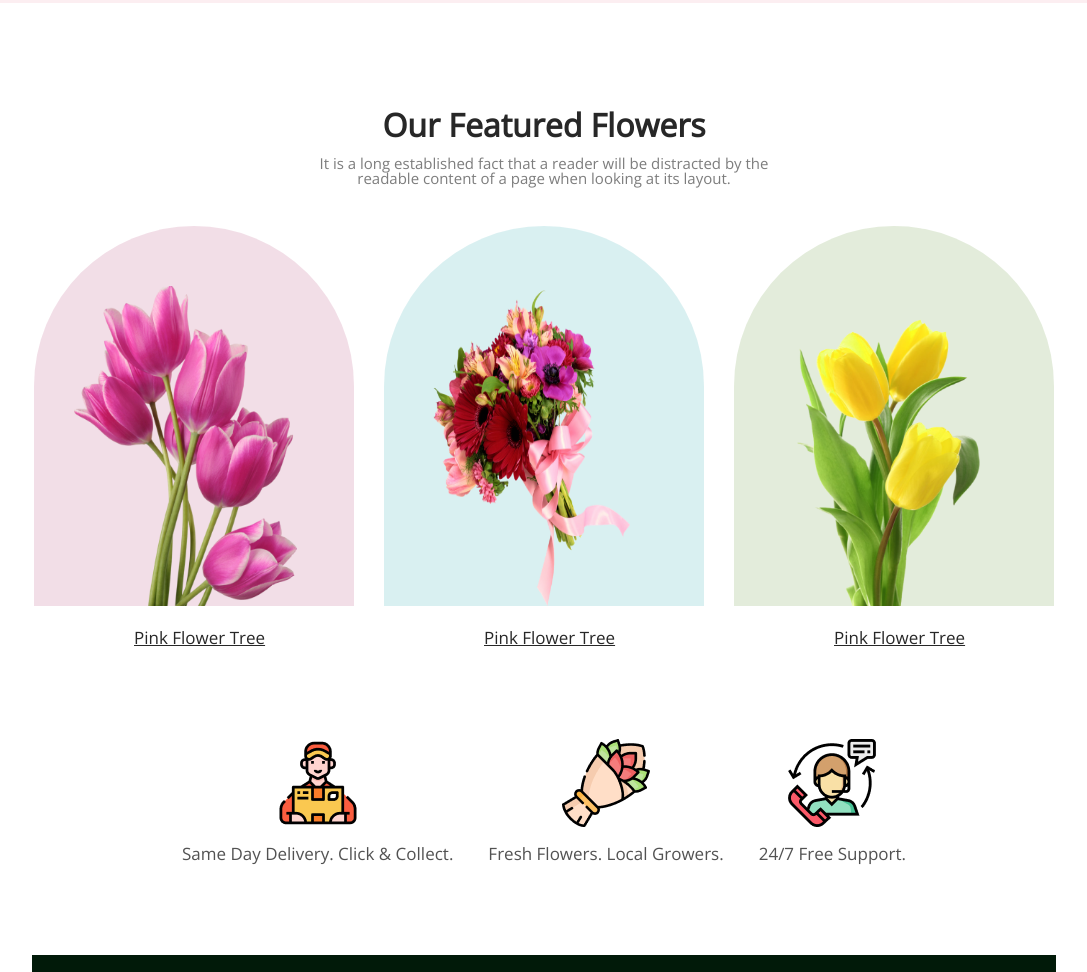
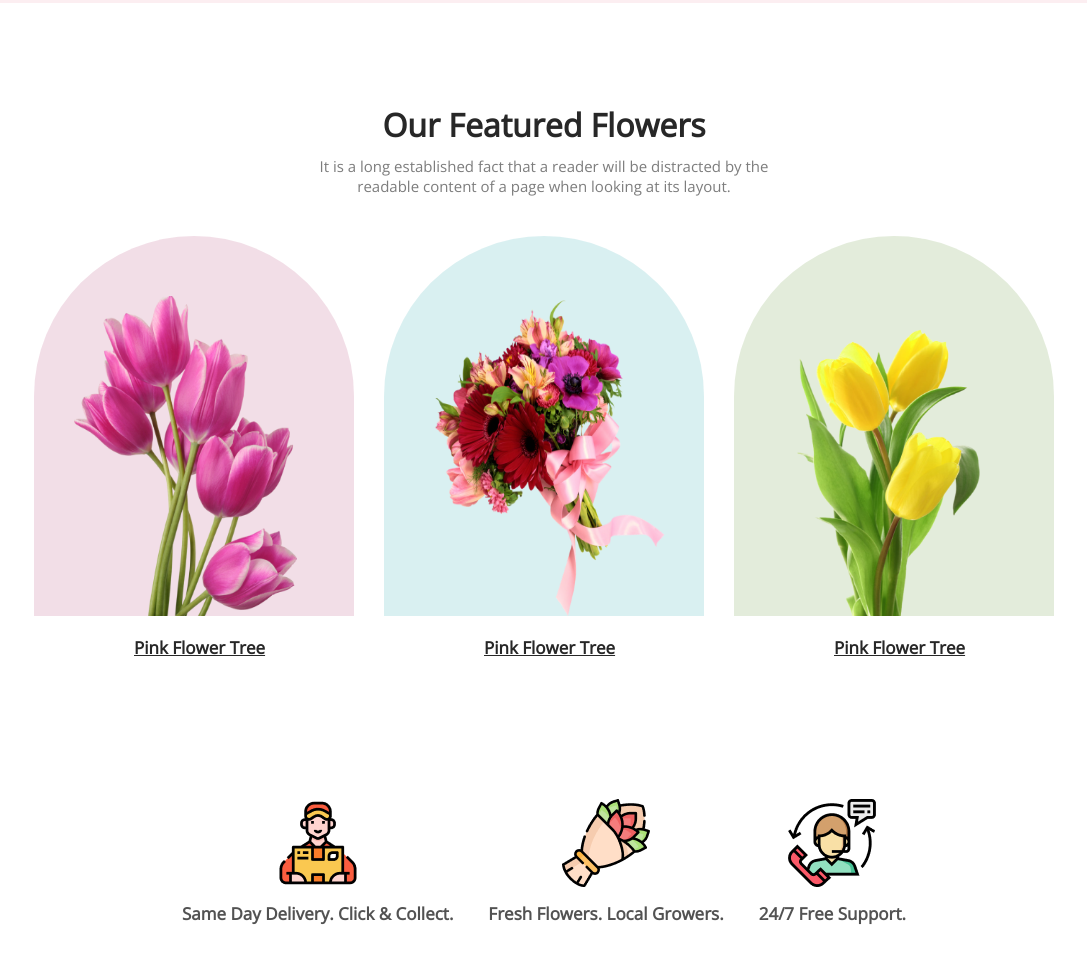
Before and after one commit to sojibjubayer/test-assignment-1, a plain HTML site: page index.html in a window 1280 px wide. Shown: the part 797-1769 px from the top of the page, without its empty margins (96-1183 px from the left). Drawn offline with nearby package versions, Linux system fonts and the light colour scheme.

Commit message:
update 1

```diff
--- a/index.html
+++ b/index.html
@@ -48,7 +48,7 @@
 
             <div class="image-card">
                 <div class="card2">
-                    <img class="sec2-image" src="asset/pngwing 5.png" alt="">
+                    <img class="sec2-image wing-wide" src="asset/pngwing 5.png" alt="">
                 </div>
                     <figcaption><a href="#">Pink Flower Tree</a></figcaption>
             </div>
--- a/style.css
+++ b/style.css
@@ -29,8 +29,7 @@
 .header-text h2 {
     color: #272727;
     font-size: 57px;
-    font-weight: 800;
-    line-height: 60px;
+    font-weight: bold;
 }
 
 .header-text p {
@@ -68,13 +67,13 @@
 .section-1-content h3 {
     color: #272727;
     font-size: 32px;
-    font-weight: 800;
+    margin-bottom: 10px;
 }
 
 .section-1-content p {
     color: rgba(39, 39, 39, 0.60);
     font-size: 15px;
-    line-height: 15px;
+    line-height: 20px;
     margin-top: 10px;
     margin-bottom: 40px;
 }
@@ -107,14 +106,14 @@
     background: rgba(71, 125, 17, 0.15);
 }
 
-
-
-
 .sec2-image {
     width: 263px;
     height: 320px;
     padding-left: 40px;
     margin-top: 60px
+}
+.wing-wide{
+    width:300px;
 }
 
 .image-card a {
@@ -122,6 +121,7 @@
     font-size: 17px;
     text-decoration: underline;
     margin-left:100px;
+    font-weight: bold;
 }
 .image-card figcaption{
     margin-top: 20px;;
@@ -130,18 +130,19 @@
 /* SECTION 3  */
 
 .section-3 {
-    margin-top: 90px;
+    margin-top: 140px;
     display: flex;
     gap: 35px;
     justify-content: center;
     text-align: center;
-    margin-bottom:90px;
+    margin-bottom:150px;
 }
 
 .section-3 p {
     color: rgba(39, 39, 39, 0.80);
     font-size: 17px;
     margin-top: 10px;
+    font-weight:bold;
 }
 
 /* SECCTION-SP  */
@@ -149,7 +150,7 @@
     width: 80%;
     margin:auto;
     height: 400px;
-    background: #011a09;
+    background: #bbeecf;
     display: flex;
     justify-content: center;
     gap:40px;
```
